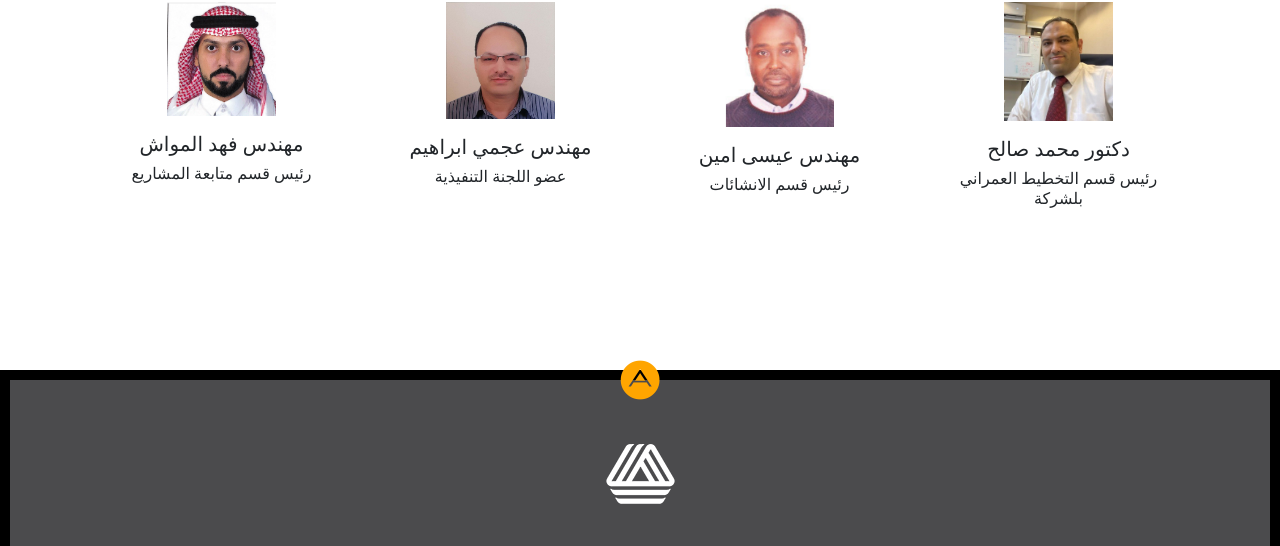
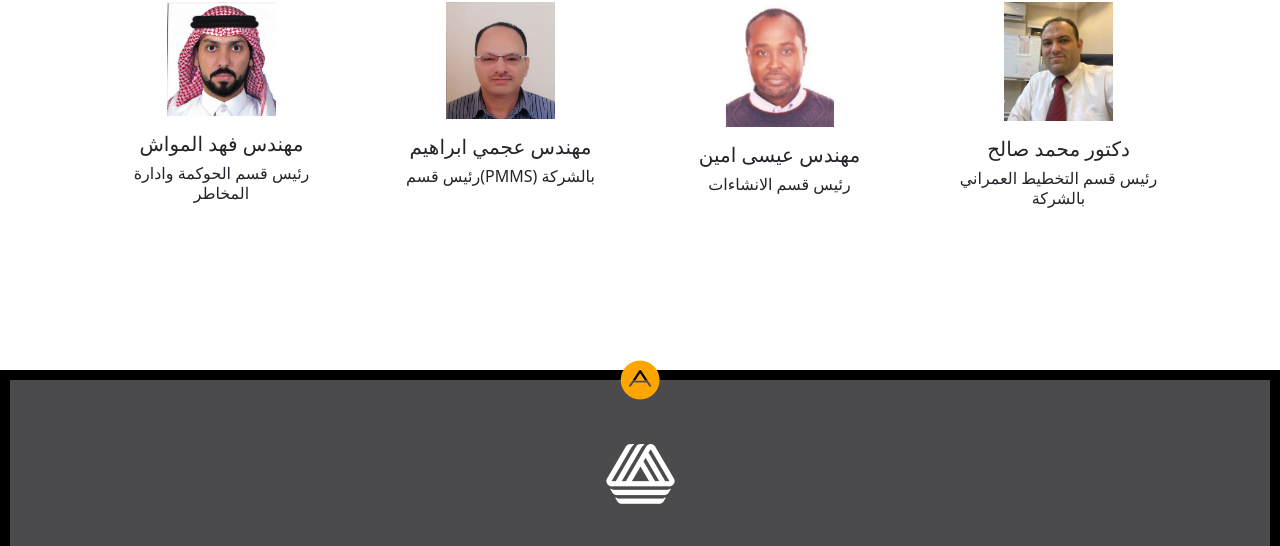
Before and after one commit to shadimostafa/kharetatalenmaa.sa, a plain HTML site: page team.html in a window 1280 px wide. Shown: the part 1357-1903 px from the top of the page. Drawn offline with Linux system fonts and the light colour scheme.

Commit message:
Update team.html

```diff
--- a/team.html
+++ b/team.html
@@ -645,7 +645,7 @@
 
             <a  target="_blank" data-bs-toggle="modal" data-bs-target="#fahd"><img class="w-50 caro" src="images/fahd.png"></a>
               <h5 class="mt-3">    مهندس فهد المواش </h5>
-              <h6>رئيس قسم متابعة المشاريع</h6>
+              <h6>رئيس قسم الحوكمة وادارة المخاطر</h6>
             </div>
 
 
@@ -654,7 +654,7 @@
             <div class="huge">
               <a target="_blank" data-bs-toggle="modal" data-bs-target="#ib"><img class="w-50 caro"  src="images/agame.png"></a>
               <h5 class="mt-3">  مهندس عجمي ابراهيم</h5>
-              <h6>عضو اللجنة التنفيذية</h6>
+              <h6>  رئيس قسم(PMMS) بالشركة </h6>
             </div>
 
             </div>
@@ -665,7 +665,7 @@
             <div class="huge">
               <a target="_blank" href="pdfs/Eissaadam-cv-2023.pdf"><img class="w-50 caro" src="images/aisa.png"></a>
               <h5 class="mt-3">    مهندس عيسى امين</h5>
-              <h6> رئيس قسم الانشائات</h6>
+              <h6> رئيس قسم الانشاءات</h6>
 
 
             </div>
@@ -676,7 +676,7 @@
             <div class="huge">
               <a target="_blank" data-bs-toggle="modal" data-bs-target="#saleh2"><img class="w-50 caro" src="images/saleh.jpeg"></a>
               <h5 class="mt-3">    دكتور محمد صالح</h5>
-              <h6>  رئيس قسم التخطيط العمراني بلشركة</h6>
+              <h6>  رئيس قسم التخطيط العمراني بالشركة</h6>
             </div>
 
             </div>
```
